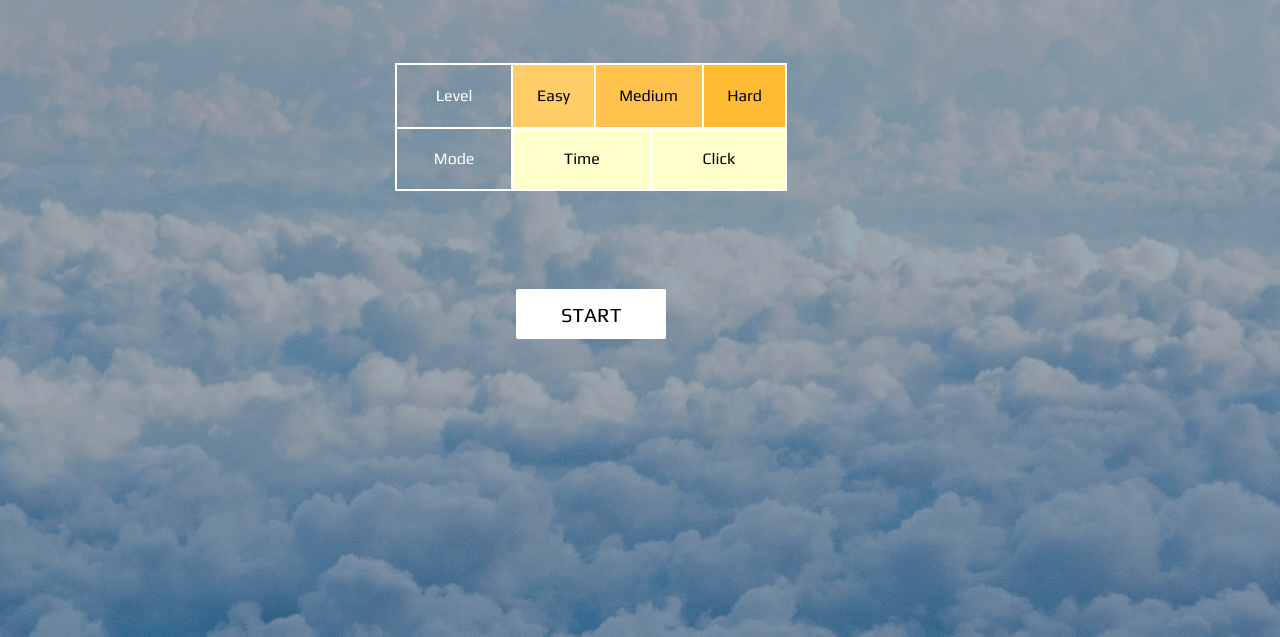
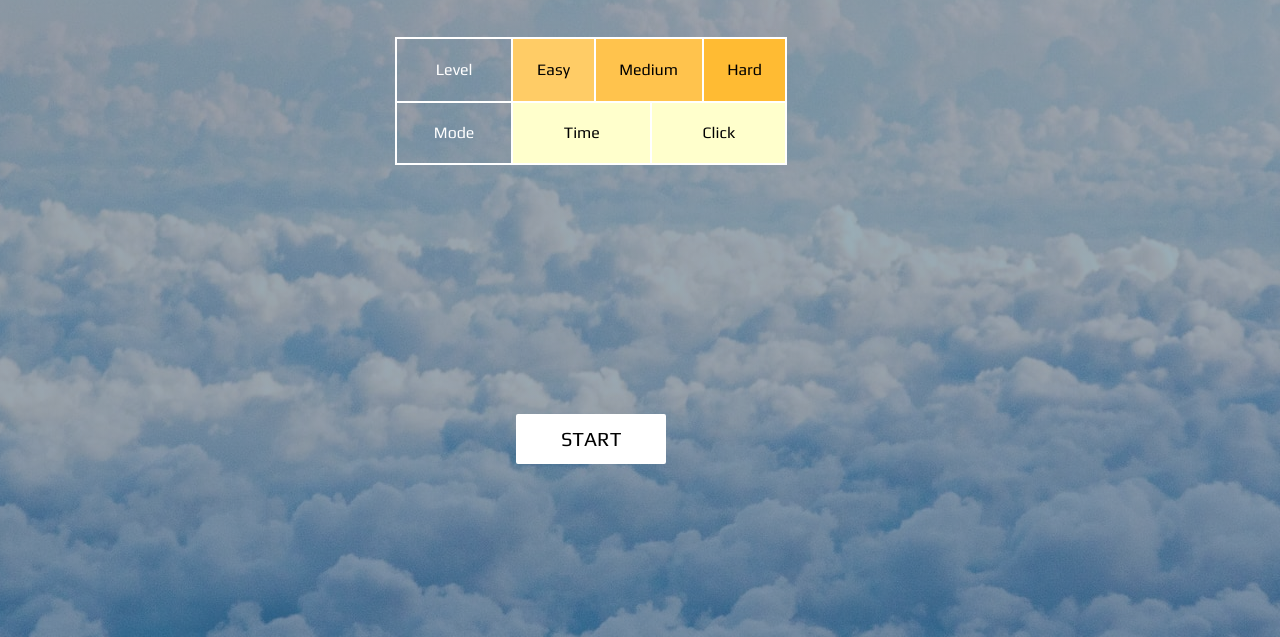
Before and after one commit to ujurkowicz/reaction-time-game, a plain HTML site: page index.html in a window 1280 px wide. Shown: the part 163-800 px from the top of the page. Drawn offline with Linux system fonts and the light colour scheme.

Commit message:
Update a style of #start button

```diff
--- a/initialSettings.js
+++ b/initialSettings.js
@@ -56,6 +56,7 @@ function enterName() {
 }
 function closeForm() {
     formBg.classList.remove('form-bg-active');
+    startBtn.classList.remove('clicked');
 }
 
 triggers.forEach(trigger => trigger.addEventListener('mouseenter', handleEnter));
--- a/style.css
+++ b/style.css
@@ -70,6 +70,7 @@ h1 {
     align-items: center;
     flex-direction: column;
     margin-top:50px;
+    flex-grow:0.5;
 }
 #level-options, #mode-options {
     display:flex;
@@ -139,7 +140,7 @@ h1 {
 }
 #start {
     display: block;
-    margin:10% auto;
+    margin:0 auto;
     font-family: 'Play', sans-serif;
     font-size: 20px;
     text-transform: uppercase;
@@ -306,7 +307,7 @@ i {
     display: flex;
     flex-direction: column;
     height: 70vh;
-    justify-content: center;
+    justify-content: space-around;
 }
 .box {
     display: block;
```
